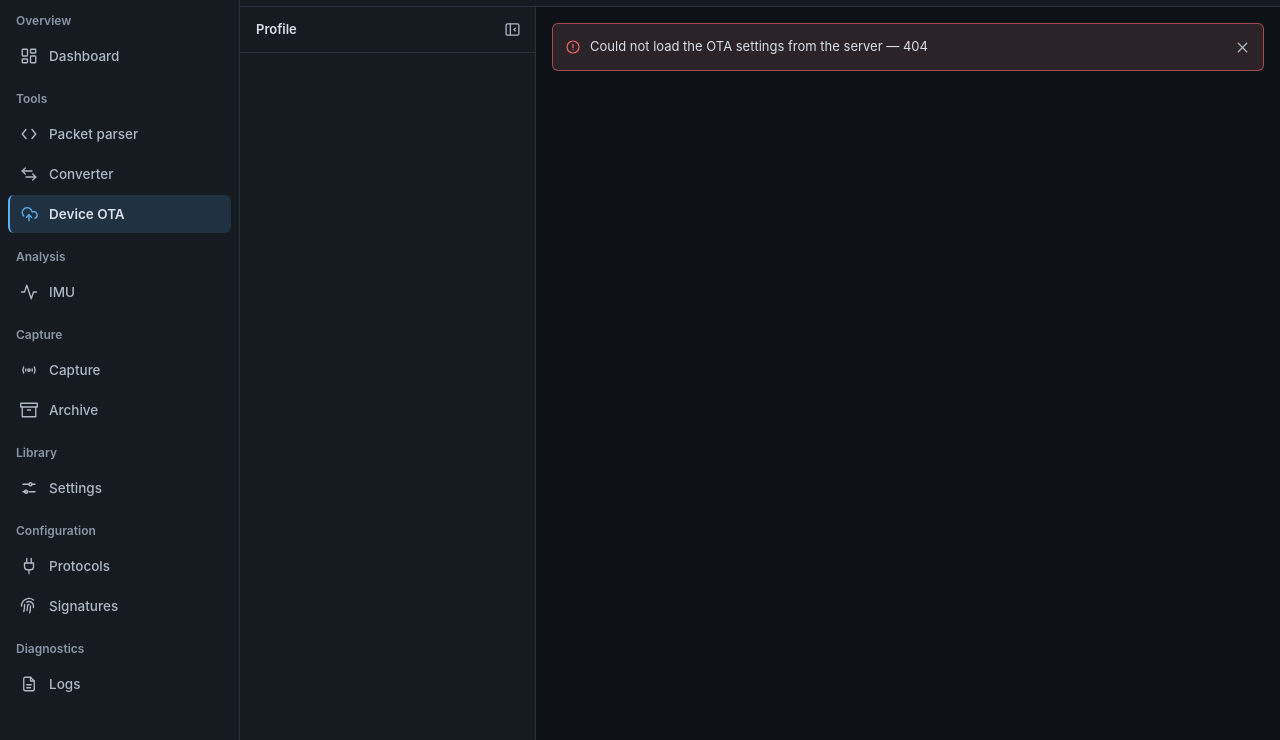
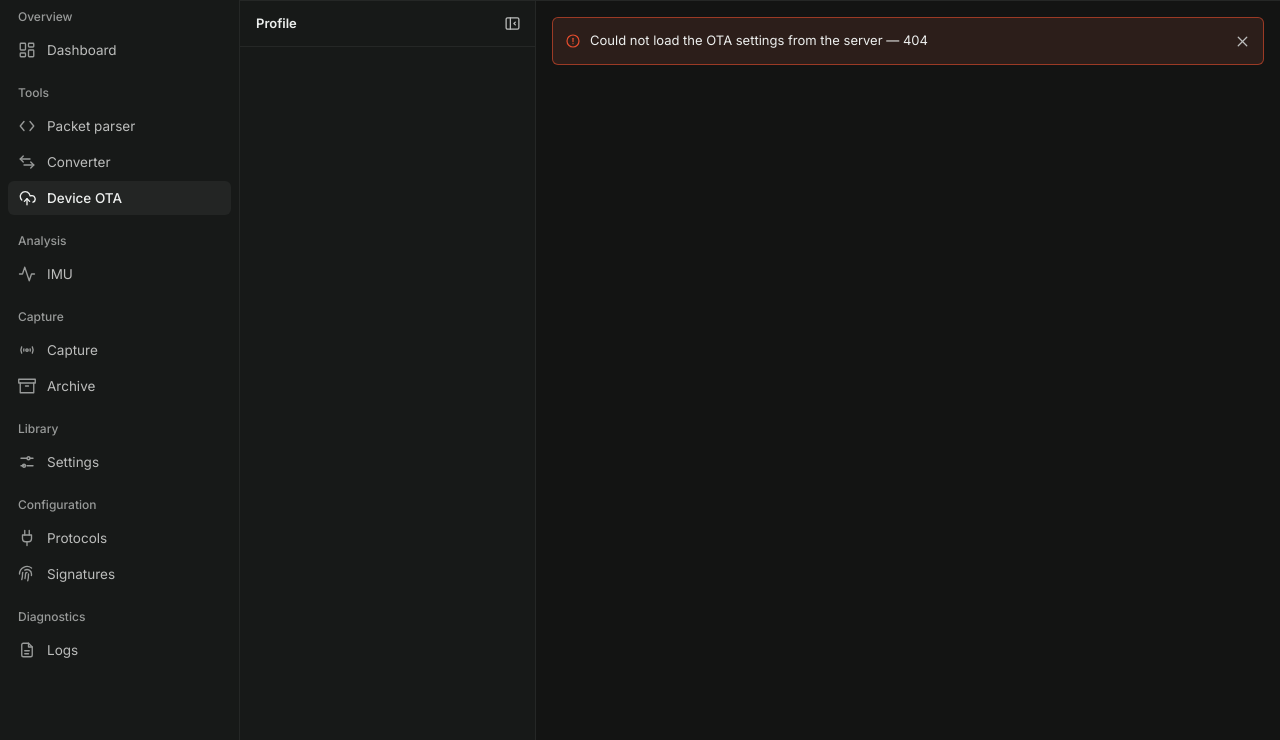
Before and after one commit to alishahbaz7/Runway, a plain HTML site: page runway/web/ota.html in a window 1280 px wide. Shown: the part 60-800 px from the top of the page. Drawn offline with Linux system fonts and the light colour scheme; no server answers.

Commit message:
feat: Runway takes Supabase Studio's look — its palette, Inter and density
The user holds Supabase's dashboard up as the look to match ("i love the UI and Ux, layout, font,
style"). BluePulse still sets the frame and the components; Supabase now sets how they look. The
tokens are measured from supabase.com's own theme, both modes: a near-black canvas with a breath
of green, surfaces one step lighter, hairline borders, soft white text, the green brand used
sparingly. Inter is bundled (OFL, with its licence) rather than fetched, because Runway runs
offline; the server registers .woff2, which Windows' MIME table lacks, so the font is not sent as
text/plain.

Buttons: the primary a deep green with a green edge, the rest quiet fills — no glows. Tables: a
quiet header and hairlines, no stripes. The open page in the sidebar: a raised grey fill, no
accent bar. Where blue told a second kind apart from green (conditional pass, sub-signals, hex,
test sessions, running jobs, Prod) it is now --info, since the accent is green. Supabase's
uppercase labels are deliberately not adopted: sentence case is the user's rule. The app and
tray icon are redrawn green.

Co-Authored-By: Claude Opus 5.5 <noreply@anthropic.com>

```diff
--- a/runway/web/ota.js
+++ b/runway/web/ota.js
@@ -29,7 +29,7 @@
   const ENV_LABEL = { dev: "Dev", prod: "Prod", custom: "Custom" };
   // Red is for a fault only. Prod is the real platform (accent), Dev the test one (amber, the DEV
   // mark used across these apps), Custom neutral.
-  const ENV_TONE = { dev: "warn", prod: "accent", custom: "neutral" };
+  const ENV_TONE = { dev: "warn", prod: "info", custom: "neutral" };
   const TABS_KEY = "runway.ota.tabs";
   const PANEL_KEY = "runway.ota.panel";
   const HISTORY_MAX = 30;
--- a/runway/web/shell.js
+++ b/runway/web/shell.js
@@ -523,8 +523,8 @@
   (function setFavicon() {
     const mark =
       '<svg xmlns="http://www.w3.org/2000/svg" viewBox="0 0 24 24">' +
-      '<rect width="24" height="24" rx="6" fill="#5ab0f0"/>' +
-      '<g fill="none" stroke="#04121d" stroke-width="2" stroke-linecap="round" stroke-linejoin="round">' +
+      '<rect width="24" height="24" rx="6" fill="#3ecf8e"/>' +
+      '<g fill="none" stroke="#0b1a12" stroke-width="2" stroke-linecap="round" stroke-linejoin="round">' +
       '<path d="M4 19h6"/><path d="M6.5 15.5 18.5 6"/><path d="M13.5 6h5v5"/></g></svg>';
     let link = document.querySelector('link[rel="icon"]');
     if (!link) { link = document.createElement("link"); link.rel = "icon"; document.head.appendChild(link); }
--- a/runway/web/style.css
+++ b/runway/web/style.css
@@ -1,21 +1,38 @@
+/* Inter — Supabase's typeface, bundled (SIL Open Font License, fonts/Inter-LICENSE.txt) so Runway
+   looks the same offline and on a PC that does not have it installed. */
+@font-face {
+  font-family: "Inter";
+  src: url("fonts/InterVariable.woff2") format("woff2");
+  font-weight: 100 900; font-style: normal; font-display: swap;
+}
+
 :root {
-  /* ---- palette (dark, default): refined "current dark" — calmer blue/green ---- */
-  --bg: #0e1116;
-  --panel: #161b22;
-  --panel-2: #1c2330;
-  --hover: #232c3a;
-  --border: #2a3340;
-  --border-subtle: #1a212c;
-  --border-strong: #38424f;
-  --text: #d9e0ea;
-  --muted: #8b97a7;
-  --accent: #5ab0f0;
-  --accent-hover: #74bdf3;
-  --accent-2: #2ecfa0;
-  --warn: #ffb454;
-  --danger: #f2686b;
-  --on-accent: #04121d;
-  --accent-ring: rgba(90, 176, 240, .35);
+  /* ---- palette (dark, default): Supabase Studio's — a near-black canvas with a breath of green,
+     surfaces a step lighter, hairline borders, soft white text and the green brand (values
+     measured from supabase.com's own theme, 12-11-2026) ---- */
+  --bg: #131413;                    /* the canvas */
+  --panel: #171918;                 /* sidebars, bars, cards */
+  --panel-2: #1e201f;               /* raised: header rows, tiles, fields */
+  --hover: #232524;
+  --border: #252726;                /* hairlines */
+  --border-subtle: #1d1f1e;
+  --border-strong: #303231;         /* controls */
+  --text: #edefee;
+  --muted: #989a99;
+  --accent: #3ecf8e;                /* the brand green: focus, the active tab, links, toggles */
+  --accent-hover: #85e0ba;
+  --accent-2: #3ecf8e;              /* live / ok — the same green, as in Supabase */
+  --warn: #e6a019;
+  --danger: #e54d2e;
+  --info: #9491f5;                  /* blue-violet: a fact, not a success (Prod environment) */
+  --on-accent: #0b1a12;
+  --accent-ring: rgba(62, 207, 142, .28);
+  /* the filled primary button: Supabase's dark green with a green edge */
+  --primary-bg: #006239;
+  --primary-hover: #00754a;
+  --primary-border: #1f8a5a;
+  --primary-text: #edefee;
+  --btn-bg: #1e201f;                /* every other button: a quiet fill */
   /* IMU lanes: categorical slots 1-2 (blue, orange), validated on --panel/--bg (dark) */
   --imu-acc: #3987e5;
   --imu-ori: #d95926;
@@ -24,18 +41,18 @@
   /* speed: context, in neutral ink (6.9:1 on --panel) — no hue to confuse with a series */
   --imu-spd: #9aa5b4;
 
-  /* surfaces / states (previously scattered one-off hexes, now tokens) */
-  --sel: #223047;
-  --badge-bg: #20303f;
-  --warn-bg: #2a2417;
-  --danger-bg: #3a2030;
-  --ok-bg: rgba(46, 207, 160, .16);
-  --bad-bg: rgba(242, 104, 107, .14);
-  --map-bg: #0a0d12;
-  --dot-dead: #4a5563;
-  --scrollbar: #313c4b;
-  --scrollbar-hover: #3f4c5e;
-  --scrim: rgba(0, 0, 0, .55);
+  /* surfaces / states */
+  --sel: #1a2a21;
+  --badge-bg: #1e201f;
+  --warn-bg: #2a2212;
+  --danger-bg: #2d1914;
+  --ok-bg: rgba(62, 207, 142, .14);
+  --bad-bg: rgba(229, 77, 46, .14);
+  --map-bg: #0f100f;
+  --dot-dead: #3d3f3e;
+  --scrollbar: #303231;
+  --scrollbar-hover: #3e403f;
+  --scrim: rgba(0, 0, 0, .6);
 
   /* elevation */
   --shadow-sm: 0 1px 2px rgba(0, 0, 0, .32);
@@ -49,19 +66,19 @@
   /* live-packet colour code: live=green(--accent-2), history=amber(--warn),
      alarm=violet, unknown=neutral. "Other" packets stay uncoloured. */
   --pkt-alarm: #b57bff;
-  --pkt-unknown: #d9e0ea;
+  --pkt-unknown: #edefee;
 
-  /* ---- the house kit (BluePulse's language): secondary text, a border that shows on dark,
-     the accent's soft tint, and each tone's ink — the colour it takes as text (AA measured on
-     --bg, --panel and --panel-2, and on its own pill tint) ---- */
-  --dim: #aeb9c7;                   /* 7.9–9.5:1 */
+  /* ---- the kit: secondary text, a border that shows on dark, the accent's soft tint, and each
+     tone's ink — the colour it takes as text (AA measured on --bg, --panel and --panel-2) ---- */
+  --dim: #bcbdbc;
   --ok: var(--accent-2);
-  --frame: color-mix(in srgb, var(--border) 58%, var(--muted));
-  --accent-soft: color-mix(in srgb, var(--accent) 15%, transparent);
-  --ok-ink: var(--accent-2);
-  --warn-ink: var(--warn);
-  --accent-ink: var(--accent);
-  --danger-ink: var(--danger);
+  --frame: #303231;
+  --accent-soft: rgba(62, 207, 142, .12);
+  --ok-ink: #3ecf8e;
+  --warn-ink: #e6a019;
+  --accent-ink: #3ecf8e;
+  --danger-ink: #ef6a4f;
+  --info-ink: #9491f5;
   --tint: 14%;                      /* a pill's background: its tone at this strength */
   --strip-w: 52px;                  /* a folded side pane */
   color-scheme: dark;
@@ -69,51 +86,61 @@
 
 /* ---- light theme (toggle in the top bar; remembered in localStorage) ------ */
 :root[data-theme="light"] {
-  --bg: #f4f6fa;
+  /* Supabase's light theme: white surfaces on an almost-white canvas, grey hairlines, near-black text */
+  --bg: #fcfcfc;
   --panel: #ffffff;
-  --panel-2: #eef1f6;
-  --hover: #e5eaf1;
-  --border: #d8dee7;
-  --border-subtle: #e8ecf2;
-  --border-strong: #c3ccd8;
-  --text: #1b2430;
-  --muted: #5f6b7a;
-  --accent: #1f7fd6;
-  --accent-hover: #1a6cc0;
-  --accent-2: #12a97f;
-  --warn: #b5730a;
-  --danger: #d23b3f;
+  --panel-2: #f6f6f6;
+  --hover: #f0f0f0;
+  --border: #e6e6e6;
+  --border-subtle: #efefef;
+  --border-strong: #d6d6d6;
+  --text: #171717;
+  --muted: #6b6b6b;
+  --accent: #16b674;
+  --accent-hover: #097c4f;
+  --accent-2: #16b674;
+  --warn: #c27a00;
+  --danger: #e54d2e;
+  --info: #5b5bd6;
   --on-accent: #ffffff;
-  --accent-ring: rgba(31, 127, 214, .28);
+  --accent-ring: rgba(22, 182, 116, .25);
+  --primary-bg: #72e3ad;
+  --primary-hover: #5ed9a0;
+  --primary-border: #16b674;
+  --primary-text: #0b1a12;
+  --btn-bg: #ffffff;
   --imu-acc: #2a78d6;                 /* same two slots, stepped for the light surface */
   --imu-ori: #eb6834;
   /* slots 3-4 sit under 3:1 on white: the charts' in-plot legends and the CSV are the relief */
   --imu-s1: #2a78d6; --imu-s2: #eb6834; --imu-s3: #1baf7a; --imu-s4: #eda100;
   --imu-spd: #5c6878;                 /* 5.7:1 on --panel */
 
-  --sel: #dbe9fb;
-  --badge-bg: #e6edf6;
-  --warn-bg: #fdf3e0;
-  --danger-bg: #fbe7e7;
-  --ok-bg: rgba(18, 169, 127, .14);
-  --bad-bg: rgba(210, 59, 63, .12);
-  --map-bg: #dfe6ee;
-  --dot-dead: #b3bcc8;
-  --scrollbar: #c4cdd9;
-  --scrollbar-hover: #a9b4c3;
-  --scrim: rgba(20, 28, 40, .38);
+  --sel: #e7f8ef;
+  --badge-bg: #f1f1f1;
+  --warn-bg: #fff5e2;
+  --danger-bg: #fdece9;
+  --ok-bg: rgba(22, 182, 116, .12);
+  --bad-bg: rgba(229, 77, 46, .10);
+  --map-bg: #e8eae9;
+  --dot-dead: #c4c6c5;
+  --scrollbar: #d6d6d6;
+  --scrollbar-hover: #bdbdbd;
+  --scrim: rgba(15, 15, 15, .35);
 
-  --shadow-sm: 0 1px 2px rgba(20, 30, 50, .08);
-  --shadow-md: 0 8px 24px rgba(20, 30, 50, .14);
-  --shadow-lg: 0 14px 40px rgba(20, 30, 50, .20);
+  --shadow-sm: 0 1px 2px rgba(0, 0, 0, .06);
+  --shadow-md: 0 8px 24px rgba(0, 0, 0, .10);
+  --shadow-lg: 0 14px 40px rgba(0, 0, 0, .16);
 
-  --pkt-unknown: #1b2430;   /* was white — needs dark ink on a light feed */
+  --pkt-unknown: #171717;   /* dark ink on a light feed */
 
-  --dim: #445060;                   /* 7.2–8.2:1 */
-  --ok-ink: #066c50;                /* the fills stay bright; their text form is darker for AA */
-  --warn-ink: #855400;
-  --accent-ink: #155fab;
-  --danger-ink: #b02d31;
+  --dim: #474747;
+  --frame: #d6d6d6;
+  --accent-soft: rgba(22, 182, 116, .12);
+  --ok-ink: #097c4f;                /* the fills stay bright; their text form is darker for AA */
+  --warn-ink: #8a5300;
+  --accent-ink: #097c4f;
+  --danger-ink: #b8331a;
+  --info-ink: #4646c2;
   --tint: 10%;
   color-scheme: light;
 }
@@ -125,8 +152,10 @@ tbody tr, .cols-row, .export-row {
   transition: background-color .16s ease, border-color .16s ease, color .16s ease, box-shadow .16s ease;
 }
 :focus-visible { outline: 2px solid var(--accent); outline-offset: 2px; }
+/* a field in use: Supabase's — the edge brightens and a soft ring of the same grey, no colour */
 input:focus, select:focus, textarea:focus {
-  outline: none; border-color: var(--accent); box-shadow: 0 0 0 3px var(--accent-ring);
+  outline: none; border-color: color-mix(in srgb, var(--muted) 80%, var(--text));
+  box-shadow: 0 0 0 2px color-mix(in srgb, var(--muted) 30%, transparent);
 }
 /* thin, theme-aware scrollbars (replaces the bright OS default in dark mode) */
 * { scrollbar-width: thin; scrollbar-color: var(--scrollbar) transparent; }
@@ -137,9 +166,9 @@ input:focus, select:focus, textarea:focus {
 ::-webkit-scrollbar-thumb:hover { background: var(--scrollbar-hover); background-clip: padding-box; }
 /* gentle pulse ring for genuinely-live indicators */
 @keyframes runwayPulse {
-  0%   { box-shadow: 0 0 0 0 rgba(46, 207, 160, .5); }
-  70%  { box-shadow: 0 0 0 6px rgba(46, 207, 160, 0); }
-  100% { box-shadow: 0 0 0 0 rgba(46, 207, 160, 0); }
+  0%   { box-shadow: 0 0 0 0 rgba(62, 207, 142, .5); }
+  70%  { box-shadow: 0 0 0 6px rgba(62, 207, 142, 0); }
+  100% { box-shadow: 0 0 0 0 rgba(62, 207, 142, 0); }
 }
 @media (prefers-reduced-motion: reduce) {
   *, *::before, *::after {
@@ -183,7 +212,7 @@ input::placeholder, textarea::placeholder { color: var(--muted); }
 #content > header .tag { color: var(--dim); }  /* the page description: becomes the title's hold-tip */
 
 #topbar {
-  flex: none; display: flex; align-items: center; gap: 10px; height: 58px; padding: 0 12px 0 10px;
+  flex: none; display: flex; align-items: center; gap: 10px; height: 52px; padding: 0 12px 0 10px;
   background: var(--bg); border-bottom: 1px solid var(--border); position: relative; z-index: 10;
 }
 .topbar-btn {
@@ -195,7 +224,7 @@ input::placeholder, textarea::placeholder { color: var(--muted); }
 .topbar-btn svg { display: block; width: 19px; height: 19px; }
 .topbar-page { min-width: 0; display: flex; align-items: center; padding-left: 2px; }
 .topbar-page h1 {
-  margin: 0; font-size: 17px; font-weight: 600; color: var(--text); letter-spacing: 0;
+  margin: 0; font-size: 15px; font-weight: 500; color: var(--text); letter-spacing: 0;
   white-space: nowrap; overflow: hidden; text-overflow: ellipsis;
 }
 .topbar-page h1 b { color: var(--accent); }
@@ -245,6 +274,7 @@ button.mini .ui-ico svg, .ui-pill .ui-ico svg { width: 14px; height: 14px; }
 .pill.dead, .pill.bad, .ui-pill.bad { --c: var(--danger-ink); }
 .pill.warn, .ui-pill.warn { --c: var(--warn-ink); }
 .pill.accent, .ui-pill.accent { --c: var(--accent-ink); }
+.pill.info, .ui-pill.info { --c: var(--info-ink); }
 .pill.muted, .ui-pill.muted { --c: var(--muted); }
 .ui-count { font-size: 12.5px; font-weight: 500; color: var(--muted); font-variant-numeric: tabular-nums; }
 
@@ -534,17 +564,19 @@ input, select, button {
 textarea { color: var(--text); background: var(--panel-2); border: 1px solid var(--frame); border-radius: 6px; font-size: 13px; }
 input:where([type=checkbox], [type=radio]) { width: auto; accent-color: var(--accent); }
 input[type=file] { padding: 5px; }
+/* Supabase's buttons: the primary a deep green with a green edge and light text (not a bright
+   slab), every other one a quiet fill with a hairline; weight 500, never bold */
 button {
   display: inline-flex; align-items: center; justify-content: center; gap: 7px; line-height: 1.25;
-  cursor: pointer; font-weight: 600; border-color: var(--accent);
-  background: var(--accent); color: var(--on-accent); margin-top: 10px;
+  cursor: pointer; font-weight: 500; border-color: var(--primary-border);
+  background: var(--primary-bg); color: var(--primary-text); margin-top: 10px;
 }
-button:hover { background: var(--accent-hover); border-color: var(--accent-hover); }
+button:hover { background: var(--primary-hover); border-color: var(--accent); }
 button:active:not(:disabled) { transform: translateY(1px); }
 button:disabled { opacity: .5; cursor: default; }
-button.ghost { background: transparent; color: var(--text); border-color: var(--frame); font-weight: 500; }
-button.ghost:hover { background: var(--hover); border-color: color-mix(in srgb, var(--frame) 70%, var(--text)); color: var(--text); }
-button.ghost:disabled:hover { background: transparent; border-color: var(--frame); }
+button.ghost { background: var(--btn-bg); color: var(--text); border-color: var(--border-strong); font-weight: 500; }
+button.ghost:hover { background: var(--hover); border-color: color-mix(in srgb, var(--border-strong) 80%, var(--text)); color: var(--text); }
+button.ghost:disabled:hover { background: var(--btn-bg); border-color: var(--border-strong); }
 button.ghost.danger:not(:disabled) { color: var(--danger-ink); border-color: color-mix(in srgb, var(--danger) 55%, transparent); }
 button.ghost.danger:not(:disabled):hover { background: var(--danger-bg); border-color: var(--danger); }
 button.mini { width: auto; height: 28px; margin: 0; padding: 0 10px; gap: 5px; font-size: 12.5px; }
@@ -576,17 +608,16 @@ button.mini { width: auto; height: 28px; margin: 0; padding: 0 10px; gap: 5px; f
 #devices .meta { font-size: 12px; color: var(--dim); display: flex; justify-content: space-between; }
 .dot { display: inline-block; width: 8px; height: 8px; border-radius: 50%; background: var(--accent-2); margin-right: 6px; }
 
-/* ---- every table: the data grid — a header band, rows a shade apart, a hover band ------------ */
+/* ---- every table: Supabase's grid — a quiet header band, hairlines between rows, no stripes ---- */
 table { width: 100%; border-collapse: collapse; font-size: 13px; }
 thead th, .conv-table th, .sig-table th, .proto-table th, .tcp-feed-table th, .can-tbl th {
-  position: sticky; top: 0; z-index: 1; background: var(--panel-2); color: var(--text);
-  text-align: left; padding: 8px 10px; font-size: 12.5px; font-weight: 600; white-space: nowrap;
-  border-bottom: 0; box-shadow: inset 0 -2px 0 var(--border); letter-spacing: 0;
+  position: sticky; top: 0; z-index: 1; background: var(--panel); color: var(--dim);
+  text-align: left; padding: 8px 10px; font-size: 12.5px; font-weight: 500; white-space: nowrap;
+  border-bottom: 0; box-shadow: inset 0 -1px 0 var(--border); letter-spacing: 0;
 }
-tbody td { padding: 6px 10px; border-bottom: 1px solid var(--border-subtle); white-space: nowrap; }
+tbody td { padding: 6px 10px; border-bottom: 1px solid var(--border); white-space: nowrap; }
 tbody tr { cursor: pointer; }
-tbody tr:nth-child(even) > td { background: color-mix(in srgb, var(--panel-2) 42%, transparent); }
-tbody tr:hover > td { background: var(--hover); }
+tbody tr:hover > td { background: color-mix(in srgb, var(--hover) 70%, transparent); }
 tbody tr.sel > td { background: var(--sel); }
 .badge { font-family: var(--mono); font-size: 11.5px; padding: 1px 7px; border-radius: 5px;
          background: var(--badge-bg); color: var(--accent-ink); }
@@ -653,7 +684,7 @@ button.qc-summary:hover { background: color-mix(in srgb, var(--c) 22%, transpare
 .qc-summary.qc-summary-fail { --c: var(--danger-ink); }
 .qc-summary.qc-summary-in_progress { --c: var(--warn-ink); }
 .qc-summary.qc-summary-timeout { --c: var(--warn-ink); }
-.qc-summary.qc-summary-conditional_pass { --c: var(--accent-ink); }
+.qc-summary.qc-summary-conditional_pass { --c: var(--info-ink); }
 /* QC details modal: small section sub-labels between the chip rows */
 .qcd-sub { font-size: 12px; font-weight: 600; color: var(--dim); margin: 10px 0 4px; }
 /* live idle timer in the session strip; turns amber past the ~10-min timeout threshold */
@@ -777,7 +808,7 @@ button.ghost.mini.cap-send-btn { width: 28px; padding: 0; }
 /* per-tab mode (QC / Test) on the Capture page */
 .cap-tab-mode { height: 19px; padding: 0 7px; font-size: 11px; }
 .cap-tab-mode.is-qc { --c: var(--ok-ink); }
-.cap-tab-mode.is-test { --c: var(--accent-ink); }
+.cap-tab-mode.is-test { --c: var(--info-ink); }
 /* the QC | Testing mode toggle in the draft config form spans the pane width */
 .cap-mode-seg { display: flex; }
 .cap-mode-seg .seg { flex: 1; }
@@ -917,7 +948,7 @@ button.cap-reconn:hover { background: var(--hover); border-color: transparent; }
 .qc-verdict-fail { --c: var(--danger-ink); }
 .qc-verdict-in_progress { --c: var(--warn-ink); }
 .qc-verdict-timeout { --c: var(--warn-ink); }
-.qc-verdict-conditional_pass { --c: var(--accent-ink); }
+.qc-verdict-conditional_pass { --c: var(--info-ink); }
 .qc-checks { display: flex; flex-wrap: wrap; gap: 6px; margin: 4px 0 8px; }
 .qc-chip { cursor: default; }
 .qc-chip-pass { --c: var(--ok-ink); }
@@ -1006,27 +1037,30 @@ button.ghost.mini.tcp-x:hover { color: #fff; background: var(--danger); border-c
 #tcp-log-modal .tcp-fld select { flex: 1; }
 
 /* ---- the rail: brand and version on top, modules as groups, pages as items ------------------- */
+/* Supabase's side menu: the sidebar a step off the canvas, items in soft grey, the open page a
+   quiet raised fill in full white (no coloured bar), group names small and muted */
 #rail { width: 240px; flex: none; background: var(--panel); border-right: 1px solid var(--border);
   display: flex; flex-direction: column; overflow: hidden; transition: width .18s ease-out; }
-.rail-brand { flex: none; display: flex; align-items: center; gap: 10px; height: 58px; padding: 0 14px;
+.rail-brand { flex: none; display: flex; align-items: center; gap: 10px; height: 52px; padding: 0 14px;
   border-bottom: 1px solid var(--border); }
-.rail-logo { width: 30px; height: 30px; flex: none; border-radius: 7px; background: var(--accent-soft);
-  color: var(--accent); display: flex; align-items: center; justify-content: center; }
+.rail-logo { width: 28px; height: 28px; flex: none; border-radius: 7px; background: var(--primary-bg);
+  border: 1px solid var(--primary-border); color: var(--primary-text);
+  display: flex; align-items: center; justify-content: center; box-sizing: border-box; }
 .rail-logo svg { display: block; }
 .rail-brand-txt { display: flex; flex-direction: column; min-width: 0; line-height: 1.25; }
-.rail-name { font-size: 15px; font-weight: 700; color: var(--text); }
-.rail-name b { color: var(--accent); font-weight: 700; }
-.rail-version { font-size: 12px; color: var(--dim); white-space: nowrap; }
+.rail-name { font-size: 14.5px; font-weight: 600; color: var(--text); }
+.rail-name b { color: var(--accent); font-weight: 600; }
+.rail-version { font-size: 12px; color: var(--muted); white-space: nowrap; }
 #rail-nav { flex: 1; min-height: 0; overflow: auto; display: flex; flex-direction: column; padding: 0 0 10px; }
-.rail-section { display: flex; align-items: center; padding: 14px 16px 6px; }
-.rail-section-t { font-size: 12px; font-weight: 600; color: var(--muted); white-space: nowrap; }
+.rail-section { display: flex; align-items: center; padding: 16px 18px 6px; }
+.rail-section-t { font-size: 12px; font-weight: 500; color: var(--muted); white-space: nowrap; }
 .rail-section-rule { display: none; flex: 1; height: 1px; background: var(--border); }
-a.rail-item { display: flex; align-items: center; gap: 11px; height: 38px; margin: 1px 8px; padding: 0 10px;
-  border-radius: 6px; border-left: 2px solid transparent; color: var(--dim); text-decoration: none;
-  font-size: 13.5px; font-weight: 500; }
+a.rail-item { display: flex; align-items: center; gap: 11px; height: 34px; margin: 1px 8px; padding: 0 10px;
+  border-radius: 6px; color: var(--dim); text-decoration: none; font-size: 13.5px; font-weight: 400; }
 a.rail-item:hover { background: var(--hover); color: var(--text); }
-a.rail-item.active { background: var(--accent-soft); border-left-color: var(--accent); color: var(--text); font-weight: 600; }
-a.rail-item.active .rail-ico { color: var(--accent); }
+a.rail-item.active { background: var(--hover); color: var(--text); font-weight: 500; }
+a.rail-item .rail-ico { color: var(--muted); }
+a.rail-item:hover .rail-ico, a.rail-item.active .rail-ico { color: var(--text); }
 a.rail-item.disabled { opacity: .5; cursor: default; }
 a.rail-item.disabled:hover { background: transparent; color: var(--dim); }
 .rail-ico { width: 18px; height: 18px; flex: none; display: inline-flex; align-items: center; justify-content: center; }
@@ -1119,7 +1153,7 @@ body.rail-collapsed a.rail-item { justify-content: center; padding: 0; margin: 1
 .fields table { width: 100%; border-collapse: collapse; font-family: var(--mono); font-size: 12.5px; }
 .fields td.num { text-align: right; color: var(--dim); }
 .fields td.name { white-space: nowrap; }
-.fields td.hex { color: var(--accent-ink); }
+.fields td.hex { color: var(--info-ink); }
 /* one line per value: a long one (an IMU payload and its hex) ends in an ellipsis, full on hover */
 .fields .clip { white-space: nowrap; overflow: hidden; text-overflow: ellipsis; }
 .fields table.breakdown td.val .clip { max-width: 40ch; }
@@ -1129,7 +1163,7 @@ body.rail-collapsed a.rail-item { justify-content: center; padding: 0; margin: 1
 .fields td.bit { color: var(--dim); font-size: 12px; }
 .fields tr.group td { background: var(--panel); color: var(--ok-ink); font-weight: 700; position: sticky; }
 .fields tr.crc-bad td { color: var(--danger-ink); }
-.fields tr.group td.group-sub { color: var(--accent-ink); font-weight: 600; }
+.fields tr.group td.group-sub { color: var(--info-ink); font-weight: 600; }
 /* signal matrix: signals down a frozen left column, packets across a frozen header */
 .fields table.grid { border-collapse: separate; border-spacing: 0; font-family: var(--mono); }
 .fields table.grid th, .fields table.grid td {
@@ -1141,7 +1175,7 @@ body.rail-collapsed a.rail-item { justify-content: center; padding: 0; margin: 1
   color: var(--dim); text-align: left; vertical-align: top; box-shadow: inset 0 -2px 0 var(--border);
 }
 .fields table.grid thead th .colhead { color: var(--ok-ink); font-weight: 700; font-size: 13px; }
-.fields table.grid thead th .colhead.sig { color: var(--accent-ink); }   /* signature sub-signal column */
+.fields table.grid thead th .colhead.sig { color: var(--info-ink); }   /* signature sub-signal column */
 .fields table.grid thead th small { display: block; color: var(--dim); font-weight: 400; font-size: 11.5px; }
 .fields table.grid td.rowname, .fields table.grid th.corner {
   position: sticky; left: 0; z-index: 1; background: var(--panel);
@@ -1152,7 +1186,7 @@ body.rail-collapsed a.rail-item { justify-content: center; padding: 0; margin: 1
 .fields table.grid td.val { color: var(--text); cursor: pointer; }
 .fields table.grid td.muted { color: var(--dim); }
 .fields table.grid td.chg { background: var(--warn-bg); color: var(--warn-ink); }  /* value changed vs prev column */
-.fields table.grid td.rowname.sig-sub { padding-left: 22px; color: var(--accent-ink); font-weight: 500; }
+.fields table.grid td.rowname.sig-sub { padding-left: 22px; color: var(--info-ink); font-weight: 500; }
 .parsebar button.sig-apply.on { color: var(--ok-ink); border-color: var(--ok); }
 
 /* export-columns dialog (CSV) — the dialog itself is the shared .modal above */
@@ -1285,7 +1319,7 @@ a.btn-link .ui-ico svg { width: 14px; height: 14px; }
 .arch-fill.done { background: var(--accent-2); }
 .arch-fill.error { background: var(--danger); }
 .arch-fill.stopped { background: var(--muted); }
-.arch-pill.running { --c: var(--accent-ink); }
+.arch-pill.running { --c: var(--info-ink); }
 .arch-pill.done { --c: var(--ok-ink); }
 .arch-pill.error { --c: var(--danger-ink); }
 .arch-pill.stopped { --c: var(--muted); }
```
Also changed, not shown: runway/web/ota.css (+6 -7 lines), packaging/runway.ico, runway/web/fonts/Inter-LICENSE.txt (added), runway/web/fonts/InterVariable.woff2 (added), 5 other files.
